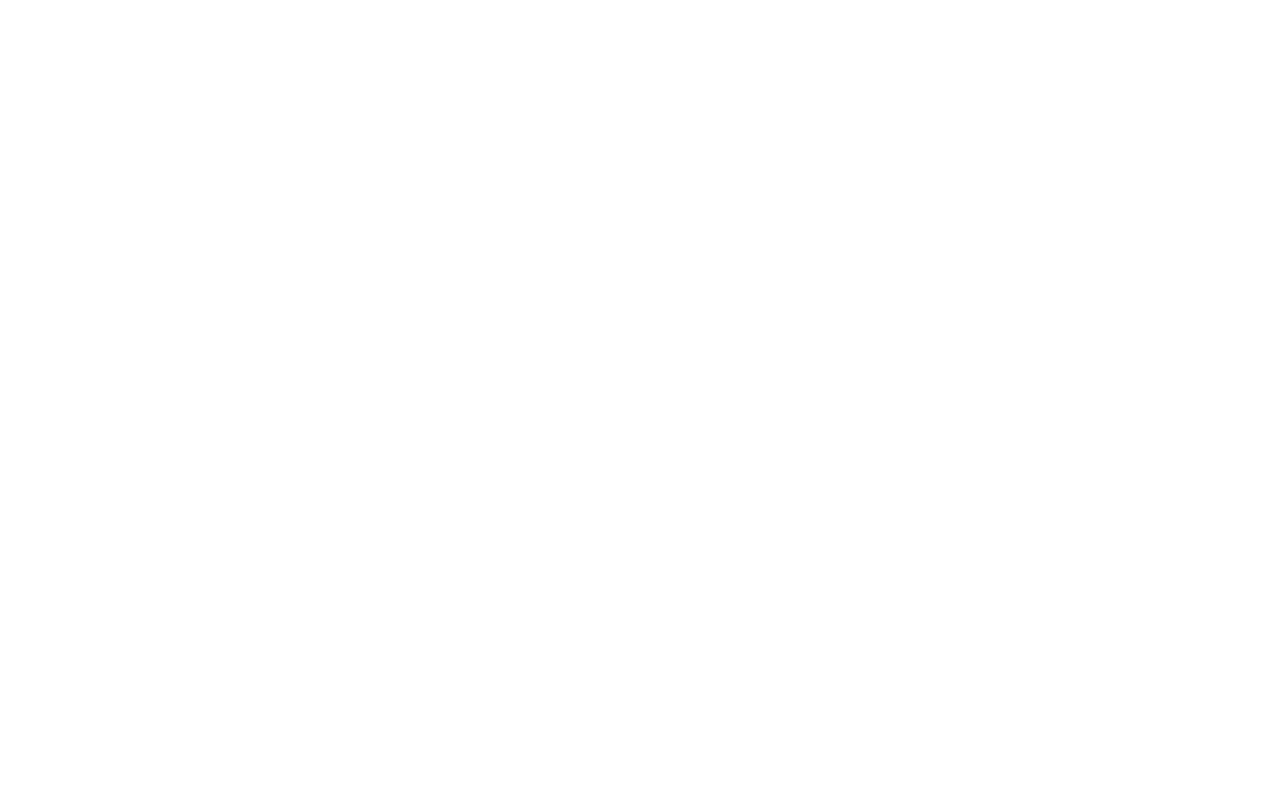
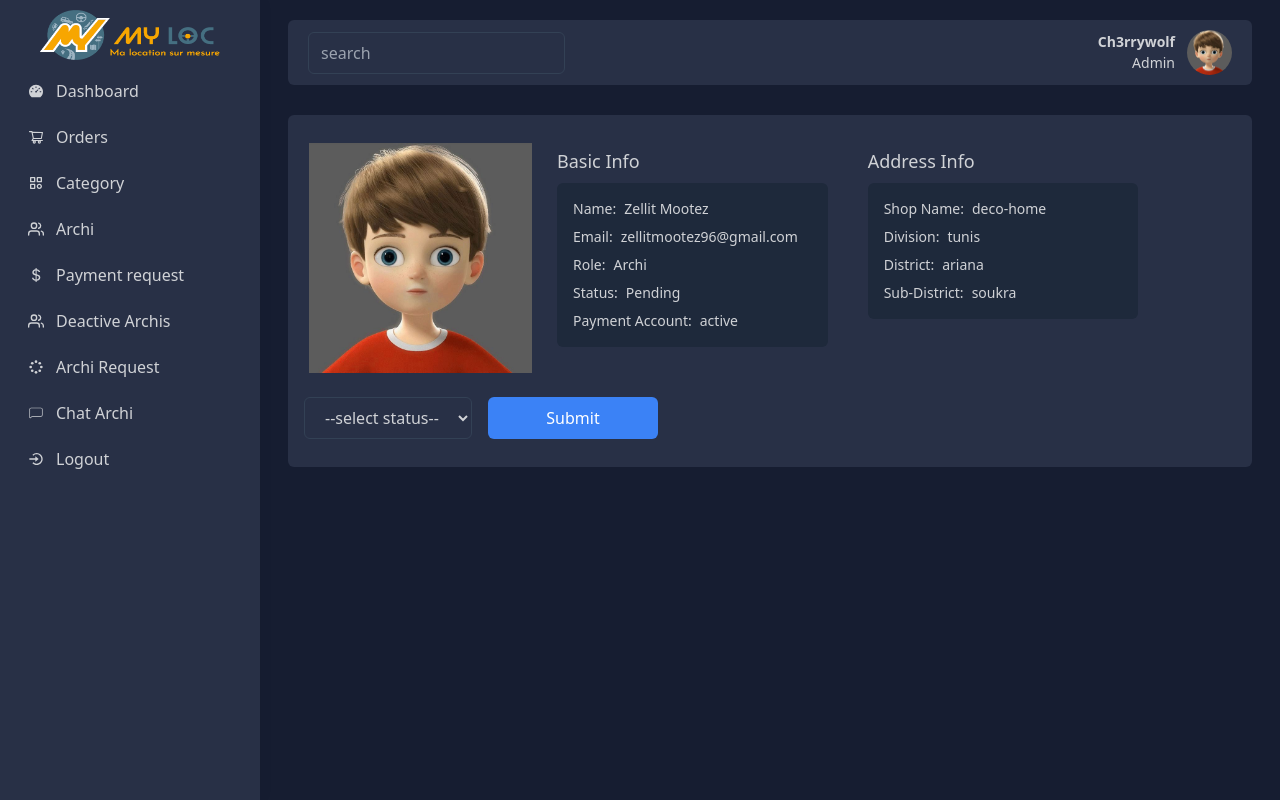
Before and after one commit to ch3rrywolf/krea, a React (Create React App) app in the folder dashboard/: page /admin/dashboard/archi/details/1 in a window 1280 px wide. Before the commit this address had no page. Built offline with nearby package versions, Linux system fonts and the light colour scheme.

Commit message:
[FRONT] DeatilsArchi Admin {ArchiDetails}

```diff
--- a/dashboard/src/router/routes/adminRoutes.js
+++ b/dashboard/src/router/routes/adminRoutes.js
@@ -6,41 +6,47 @@
 const PaymentRequest = lazy(() => import("../../views/admin/PaymentRequest"))
 const DeactiveArchis = lazy(() => import("../../views/admin/DeactiveArchis"))
 const ArchiRequest = lazy(() => import("../../views/admin/ArchiRequest"))
+const ArchiDetails = lazy(() => import("../../views/admin/ArchiDetails"))
 
 export const adminRoutes = [
     {
         path : 'admin/dashboard',
         element : <AdminDashboard />,
-        ability : 'admin'
+        role : 'admin'
     },
     {
         path : 'admin/dashboard/orders',
         element : <Orders />,
-        ability : 'admin'
+        role : 'admin'
     },
     {
         path : 'admin/dashboard/category',
         element : <Category />,
-        ability : 'admin'
+        role : 'admin'
     },
     {
         path : 'admin/dashboard/archis',
         element : <Archis />,
-        ability : 'admin'
+        role : 'admin'
     },
     {
         path : 'admin/dashboard/payment-request',
         element : <PaymentRequest />,
-        ability : 'admin'
+        role : 'admin'
     },
     {
         path : 'admin/dashboard/deactive-archis',
         element : <DeactiveArchis />,
-        ability : 'admin'
+        role : 'admin'
     },
     {
         path : 'admin/dashboard/archis-request',
         element : <ArchiRequest />,
-        ability : 'admin'
+        role : 'admin'
+    },
+    {
+        path : 'admin/dashboard/archi/details/:archiId',
+        element : <ArchiDetails />,
+        role : 'admin'
     }
 ]
--- /dev/null
+++ b/dashboard/src/views/admin/ArchiDetails.jsx
@@ -0,0 +1,88 @@
+import React from 'react'
+
+const ArchiDetails = () => {
+  return (
+    <div>
+        <div className='px-2 lg:px-7 pt-5'>
+            <div className='w-full p-4 bg-[#283046] rounded-md'>
+                <div className='w-full flex flex-wrap text-[#d0d2d6]'>
+                    <div className='w-3/12 flex justify-center items-center py-3'>
+                        <div>
+                            <img className='w-full h-[230px]' src="http://localhost:3000/images/admin.jpg" alt="" />
+                        </div>
+                    </div>
+                    <div className='w-4/12'>
+                        <div className='px-0 md:px-5 py-2'>
+                            <div className='py-2 text-lg'>
+                                <h2>Basic Info</h2>
+                            </div>
+                            <div className='flex justify-between text-sm flex-col gap-2 p-4 bg-slate-800 rounded-md'>
+                                <div className='flex gap-2'>
+                                    <span>Name: </span>
+                                    <span>Zellit Mootez</span>
+                                </div>
+                                <div className='flex gap-2'>
+                                    <span>Email: </span>
+                                    <span>zellitmootez96@gmail.com</span>
+                                </div>
+                                <div className='flex gap-2'>
+                                    <span>Role: </span>
+                                    <span>Archi</span>
+                                </div>
+                                <div className='flex gap-2'>
+                                    <span>Status: </span>
+                                    <span>Pending</span>
+                                </div>
+                                <div className='flex gap-2'>
+                                    <span>Payment Account: </span>
+                                    <span>active</span>
+                                </div>
+                            </div>
+                        </div>
+                    </div>
+
+                    <div className='w-4/12'>
+                        <div className='px-0 md:px-5 py-2'>
+                            <div className='py-2 text-lg'>
+                                <h2>Address Info</h2>
+                            </div>
+                            <div className='flex justify-between text-sm flex-col gap-2 p-4 bg-slate-800 rounded-md'>
+                                <div className='flex gap-2'>
+                                    <span>Shop Name: </span>
+                                    <span>deco-home</span>
+                                </div>
+                                <div className='flex gap-2'>
+                                    <span>Division: </span>
+                                    <span>tunis</span>
+                                </div>
+                                <div className='flex gap-2'>
+                                    <span>District: </span>
+                                    <span>ariana</span>
+                                </div>
+                                <div className='flex gap-2'>
+                                    <span>Sub-District: </span>
+                                    <span>soukra</span>
+                                </div>
+                            </div>
+                        </div>
+                    </div>
+                </div>
+                <div>
+                    <form>
+                        <div className='flex gap-4 py-3'>
+                            <select className='px-4 py-2 focus:border-indigo-500 outline-none bg-[#283046] border border-slate-700 rounded-md text-[#d0d2d6]' name='' id=''>
+                                <option value="">--select status--</option>
+                                <option value="active">Active</option>
+                                <option value="deactive">Deactive</option>
+                            </select>
+                            <button className='bg-blue-500 hover:shadow-blue-500/50 hover:shadow-lg text-white rounded-md px-7 py-2 w-[170px]'>Submit</button>
+                        </div>
+                    </form>
+                </div>
+            </div>
+        </div>
+    </div>
+  )
+}
+
+export default ArchiDetails
--- a/dashboard/src/views/admin/Archis.jsx
+++ b/dashboard/src/views/admin/Archis.jsx
@@ -51,7 +51,7 @@
                 <td scope='row' className='py-1 px-4 font-medium whitespace-nowrap'><span>ariana</span></td>
                 <td scope='row' className='py-1 px-4 font-medium whitespace-nowrap'><span>Tunis</span></td>
                 <td scope='row' className='py-1 px-4 font-medium whitespace-nowrap'><div className='flex justify-start items-center gap-4'>
-                <Link className='p-[6px] bg-green-500 rounded hover:shadow-lg hover:shadow-green-500/50'><FaEye/></Link>
+                <Link to='/admin/dashboard/archi/details/1' className='p-[6px] bg-green-500 rounded hover:shadow-lg hover:shadow-green-500/50'><FaEye/></Link>
 
                 </div></td>
               </tr>)
```
